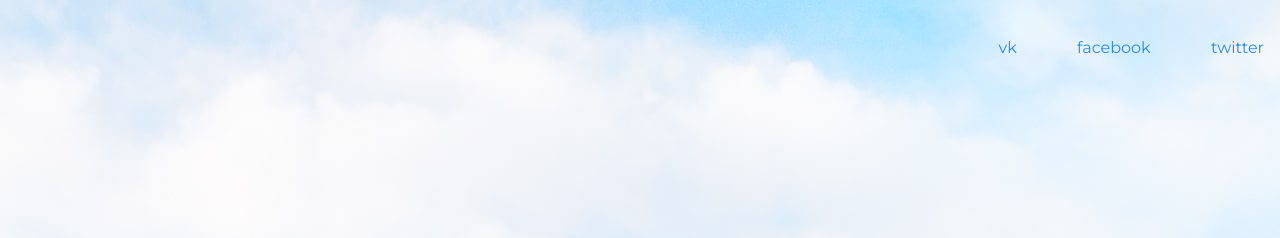
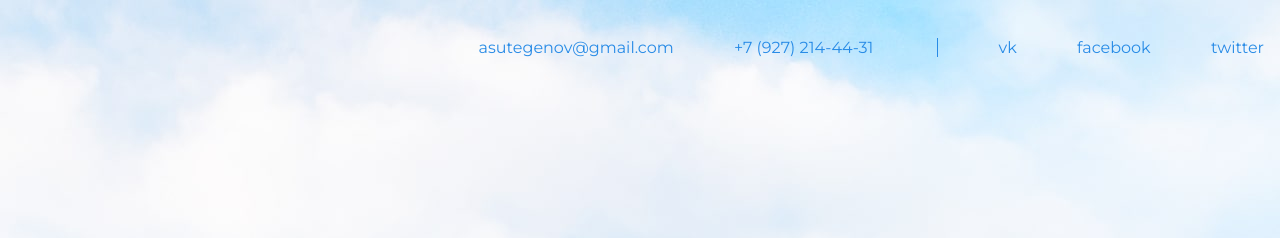
Before and after one commit to videoCatCode/my-site, a plain HTML site: page index.html in a window 1280 px wide. Shown: the top 238 px of the page. Drawn offline with nearby package versions, Linux system fonts and the light colour scheme.

Commit message:
Edit header

```diff
--- a/index.html
+++ b/index.html
@@ -10,6 +10,8 @@
   <body>
     <header class="page-header">
       <div class="container">
+        <a href="mailto:asutegenov@gmail.com">asutegenov@gmail.com</a>
+        <a href="tel:+79272144431">+7 (927) 214-44-31</a>
         <a href="https://vk.com/asutegenov">vk</a>
         <a href="https://facebook.com/asutegenov">facebook</a>
         <a href="https://twitter.com/asutegenov">twitter</a>
--- a/style.css
+++ b/style.css
@@ -34,6 +34,15 @@ body {
   text-decoration: none;
   background-repeat: no-repeat;
   background-position: left;
+}
+
+.page-header a:hover {
+  text-decoration: underline;
+}
+
+.page-header a:nth-child(2) {
+  padding: 0 4rem 0 0;
+  border-right: 1px solid #288be6;
 }
 
 .header-email {
```
